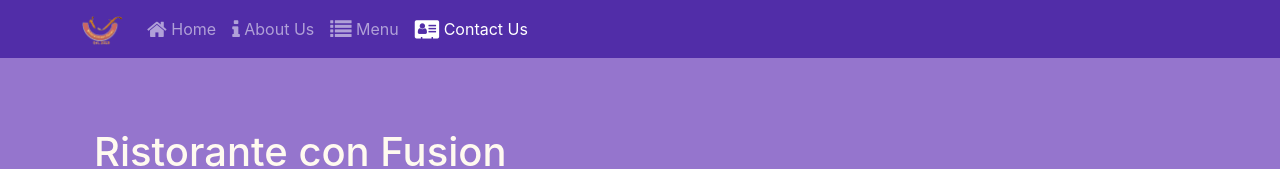
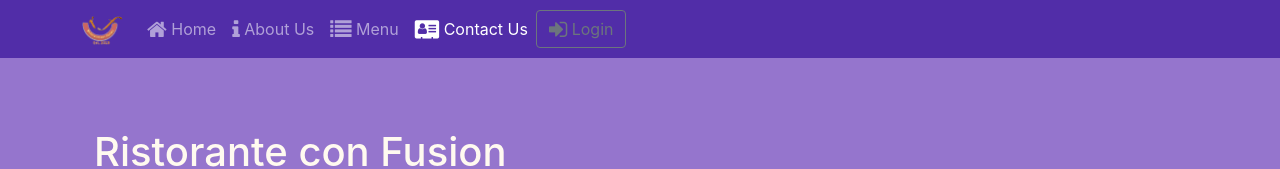
Before and after one commit to technophile22/Ristorante-ConFusion, a React (Create React App) app: page /contactus in a window 1280 px wide. Shown: the top 169 px of the page. Built offline with nearby package versions, Linux system fonts and the light colour scheme.

Commit message:
Uncontrolled Form

```diff
--- a/src/components/HeaderComponent.js
+++ b/src/components/HeaderComponent.js
@@ -1,5 +1,6 @@
 import React, {Component} from 'react';
-import {Navbar, NavbarBrand, Nav, NavbarToggler, Collapse, NavItem, Jumbotron} from 'reactstrap';
+import {Navbar, NavbarBrand, Nav, NavbarToggler, Collapse, NavItem, Jumbotron,
+Button, Modal, ModalBody, ModalHeader, FormGroup, Form, Input,Label} from 'reactstrap';
 import {NavLink } from 'react-router-dom';
 
 
@@ -8,8 +9,11 @@
         super(props);
 
         this.toggleNav = this.toggleNav.bind(this);
+        this.toggleModal = this.toggleModal.bind(this);
+        this.hadleLogin = this.handleLogin.bind(this);
         this.state = {
-          isNavOpen: false
+          isNavOpen: false,
+          isModalOpen:false
         };
       }
 
@@ -17,6 +21,20 @@
         this.setState({
           isNavOpen: !this.state.isNavOpen
         });
+      }
+
+      toggleModal(){
+        this.setState({
+            isModalOpen: !this.state.isModalOpen
+          });
+
+
+      }
+      handleLogin(event) {
+        this.toggleModal();
+        alert("Username: " + this.username.value + " Password: " + this.password.value
+        + " Remember :" + this.remember.checked);
+        event.preventDefault();
       }
 
     render() {
@@ -41,6 +59,13 @@
                                 <NavLink className="nav-link" to='/contactus'><span className="fa fa-address-card fa-lg"></span> Contact Us</NavLink>
                             </NavItem>
                             </Nav>
+                            <Nav className="ml-auto" navbar>
+                                <NavItem>
+                                    <Button outline onClick={this.toggleModal}>
+                                        <span className="fa fa-sign-in fa-lg"></span> Login
+                                    </Button>
+                                </NavItem>
+                            </Nav>
                         </Collapse>
                     </div>
                 </Navbar>
@@ -54,6 +79,33 @@
                         </div>
                     </div>
                 </Jumbotron>
+                <Modal isOpen={this.state.isModalOpen} toggle={this.toggleModal}>
+                    <ModalHeader toggle={this.toggleModal}>Login</ModalHeader>
+                    <ModalBody>
+                        <Form onSubmit={this.hadleLogin}>
+                            <FormGroup>
+                                <Label htmlFor="username">Username</Label>
+                                <Input type="text" id="username" name="username"
+                                innerRef = {(input) => this.username=input}/>
+                            </FormGroup>
+                            <FormGroup>
+                                <Label htmlFor="password">Password</Label>
+                                <Input type="password" id="password" name="password"
+                                 innerRef = {(input) => this.password=input}/>
+                            </FormGroup>
+                            <FormGroup check>
+                                <Label check>
+                                    <Input type="checkbox" name="remember"
+                                     innerRef = {(input) => this.remember=input}/>
+                                    Remember me
+                                </Label>
+
+                            </FormGroup>
+                            <Button type="submit" value="submit" color="primary">Login </Button>
+                        </Form>
+
+                    </ModalBody>
+                </Modal>
             </div>
         );
     }
```
